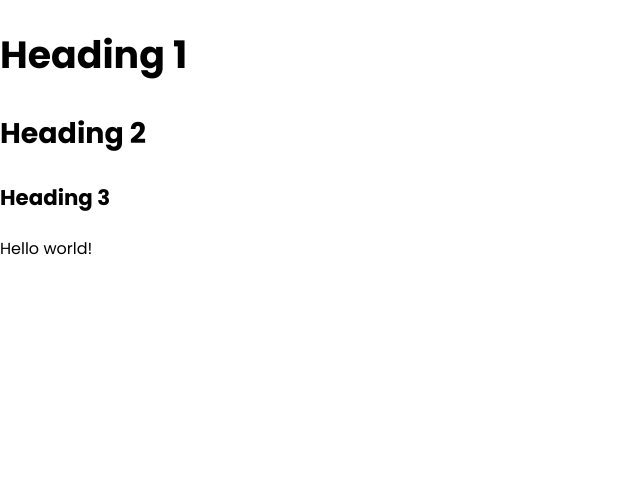
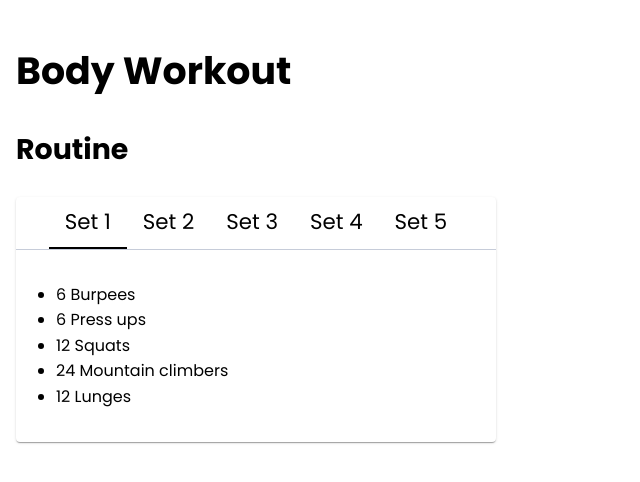
Before and after one commit to gkullar/exercise, a Next.js app: page / in a window 1280 px wide. Shown: the top 482 px of the page, without its empty margins (0-640 px from the left). Built offline with nearby package versions, Linux system fonts and the light colour scheme.

Commit message:
add routine component

```diff
--- /dev/null
+++ b/components/routine.tsx
@@ -0,0 +1,37 @@
+import { NextPage } from 'next';
+import { Tab, TabGroup } from './tabs';
+
+const Routine: NextPage = () => {
+  const reps = [
+    [6, 6, 12, 24, 12],
+    [8, 8, 16, 32, 16],
+    [10, 10, 20, 40, 20],
+    [8, 8, 16, 32, 16],
+    [6, 6, 12, 24, 12]
+  ];
+
+  const tabs: JSX.Element[] = [];
+
+  for (let index = 0; index < reps.length; index++) {
+    tabs.push(
+      <Tab key={index} label={`Set ${index + 1}`}>
+        <ul>
+          <li>{reps[index][0]} Burpees</li>
+          <li>{reps[index][1]} Press ups</li>
+          <li>{reps[index][2]} Squats</li>
+          <li>{reps[index][3]} Mountain climbers</li>
+          <li>{reps[index][4]} Lunges</li>
+        </ul>
+      </Tab>
+    );
+  }
+
+  return (
+    <div>
+      <h2>Routine</h2>
+      <TabGroup>{tabs}</TabGroup>
+    </div>
+  );
+};
+
+export default Routine;
--- a/pages/index.tsx
+++ b/pages/index.tsx
@@ -1,7 +1,9 @@
 import { NextPage } from 'next';
 import Head from 'next/head';
+import Routine from '../components/routine';
+import Container from '../components/container';
 
-const Home: NextPage<{ userAgent: string }> = () => (
+const Home: NextPage = () => (
   <div>
     <Head>
       <title>Exercise</title>
@@ -12,10 +14,10 @@ const Home: NextPage<{ userAgent: string }> = () => (
         rel="stylesheet"
       ></link>
     </Head>
-    <h1>Heading 1</h1>
-    <h2>Heading 2</h2>
-    <h3>Heading 3</h3>
-    <p>Hello world!</p>
+    <Container>
+      <h1>Body Workout</h1>
+      <Routine />
+    </Container>
   </div>
 );
 
```
